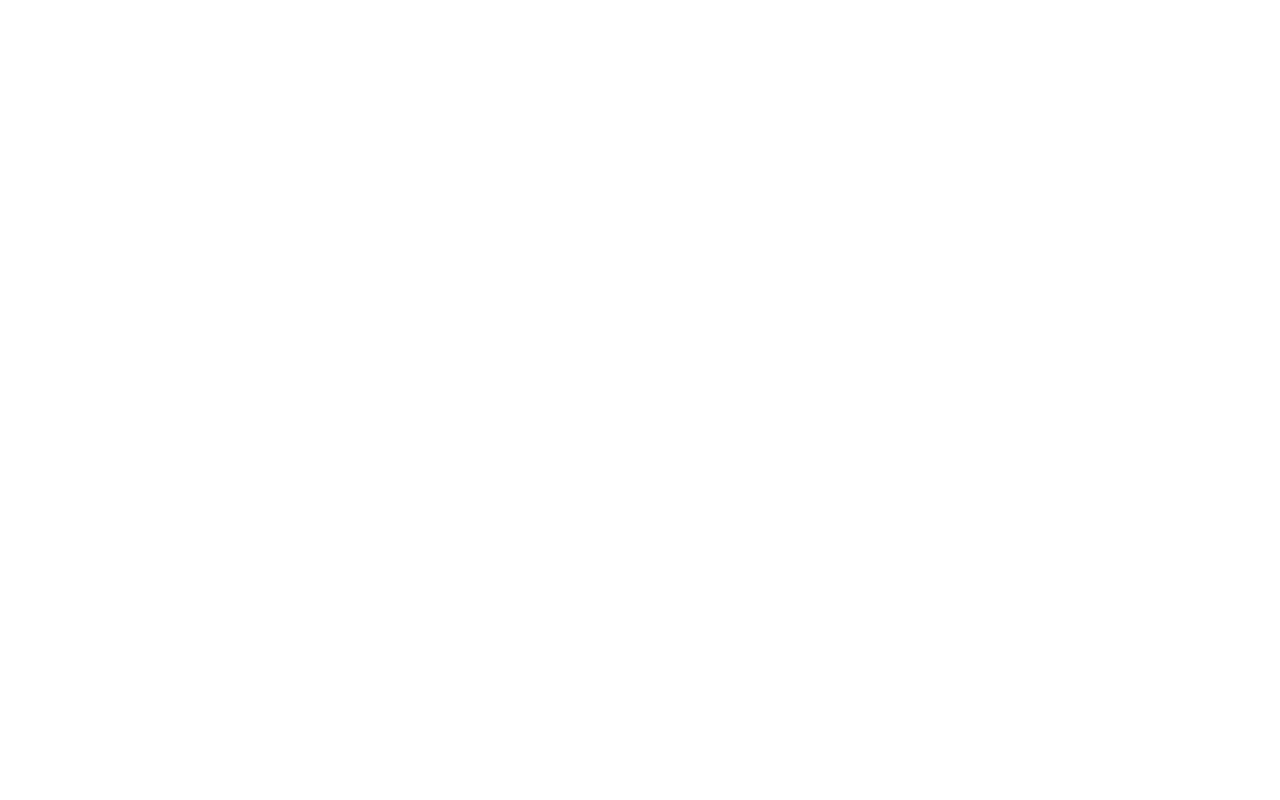
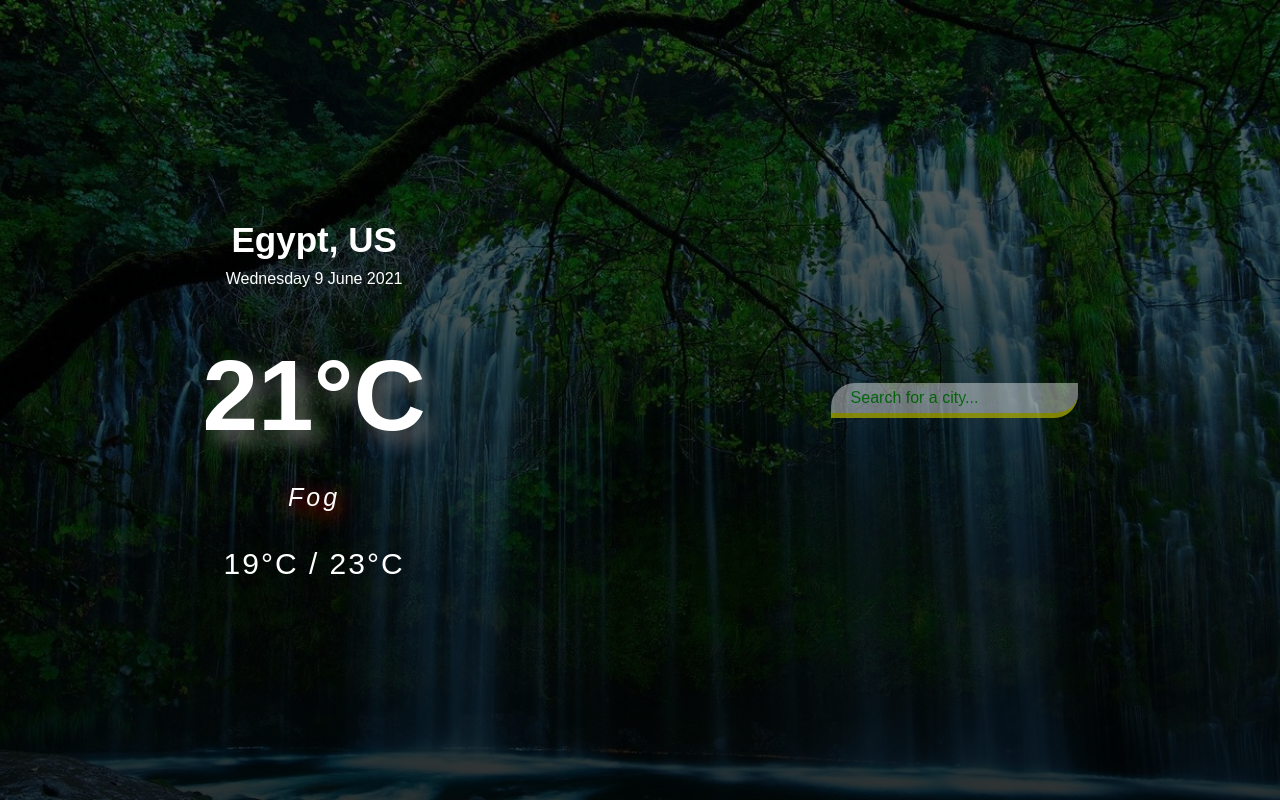
Before and after one commit to Islam-fullstack/Weather-API-practise, a plain HTML site: page index.html in a window 1280 px wide. Drawn offline with Linux system fonts and the light colour scheme.

Commit message:
Styles are finished

```diff
--- a/css/style.css
+++ b/css/style.css
@@ -0,0 +1,102 @@
+*{
+    margin: 0;
+    padding: 0;
+    box-sizing: border-box;
+}
+
+body{
+    background-image: url("../look.com.ua-66182.jpg");
+    background-position: center;
+    background-repeat: no-repeat;
+    background-size: cover;
+    min-height: 100vh;
+    color: white;
+    font-family: sans-serif;
+}
+
+.opacity{
+    background-image: linear-gradient(
+        to bottom, rgba(0, 0, 0, 0.6),
+        rgba(0, 0, 0, 0.8));
+    min-height: 100vh;
+    width: 100vw;
+    display: flex;
+    justify-content: center;
+    align-items: center;
+}
+
+.weather__wrapper{
+    width: 100%;
+    display: flex;
+    align-items: center;
+    justify-content: space-around;
+    flex-wrap: wrap;
+}
+
+@media screen and ( max-width: 600px) {
+    .weather__wrapper{
+        min-height: 100vh;
+        display: flex;
+        flex-direction: column-reverse;
+        -ms-flex-direction: column-reverse;
+    }
+}
+
+.weather__info{
+    display: flex;
+    flex-direction: column;
+    align-items: center;
+    justify-content: center;
+}
+
+.weather__info .weather__country{
+    font-size: 35px;
+    margin-bottom: 10px;
+}
+
+.weather__info .weather__date{
+    font-size: 16px;
+    margin-bottom: 50px;
+}
+
+.weather__info .weather__temperature{
+    font-size: 100px;
+    margin-bottom: 30px;
+    text-shadow: 10px 10px 20px rgb(105, 105, 105);
+}
+
+.weather__info .weather__day{
+    text-shadow: 2px 5px 20px red;
+    font-size: 25px;
+    margin-bottom: 35px;
+    font-style: italic;
+    letter-spacing: 3px;
+}
+
+.weather__info .weather__temperature__distance{
+    letter-spacing: 2px;
+    font-size: 30px;
+}
+
+.weather__search .search{
+    outline: none;
+    border: none;
+    border-bottom: 5px solid rgb(180, 180, 0);
+    border-radius: 24px 0 24px 0;
+    height: 30px;
+    padding: 15px 20px;
+    font-size: 16px;
+    color: #555;
+    opacity: 0.7;
+    background-color: rgba(255, 255, 255, 0.6);
+    transition: all 0.3s ease;
+}
+
+.weather__search .search::placeholder{
+    color: green;
+}
+
+.weather__search .search:focus{
+    background-color: rgba(255, 255, 255, 0.8);
+    border-radius: 0 24px 0 24px;
+}
--- a/index.html
+++ b/index.html
@@ -8,6 +8,21 @@
     <link rel="stylesheet" href="css/style.css">
 </head>
 <body>
+    <section class="opacity">
+        <section class="weather__wrapper">
+            <div class="weather__info">
+                <h1 class="weather__country">Egypt, US</h1>
+                <p class="weather__date">Wednesday 9 June 2021</p>
+                <h1 class="weather__temperature">21°C</h1>
+                <p class="weather__day">Fog</p>
+                <p class="weather__temperature__distance"><span class="temperature__sunny">19°C</span> / <span class="temperature__night">23°C</span></p>
+
+            </div>
+            <div class="weather__search">
+                <input type="text" class="search" id="search" placeholder="Search for a city...">
+            </div>
+        </section>
+    </section>
 
 
     <script src="js/script.js"></script>
--- a/js/script.js
+++ b/js/script.js
@@ -0,0 +1 @@
+//b6ae94889c6283d60a177e62fbb4debd
```
Also changed, not shown: look.com.ua-66182.jpg (added).
